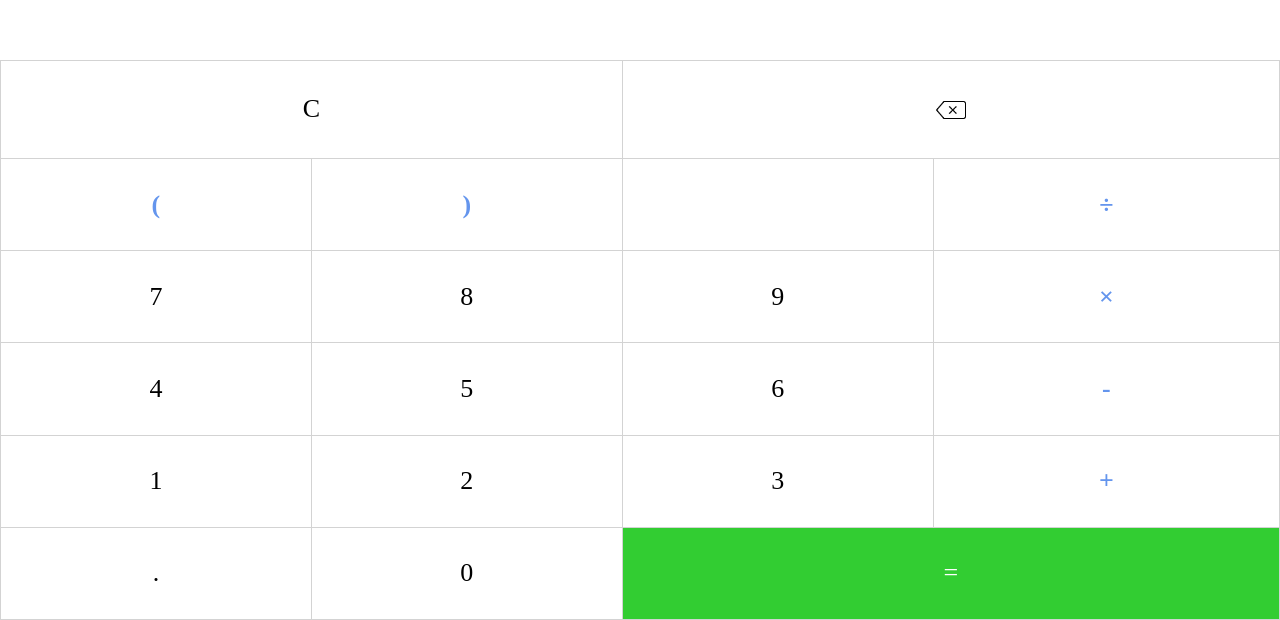
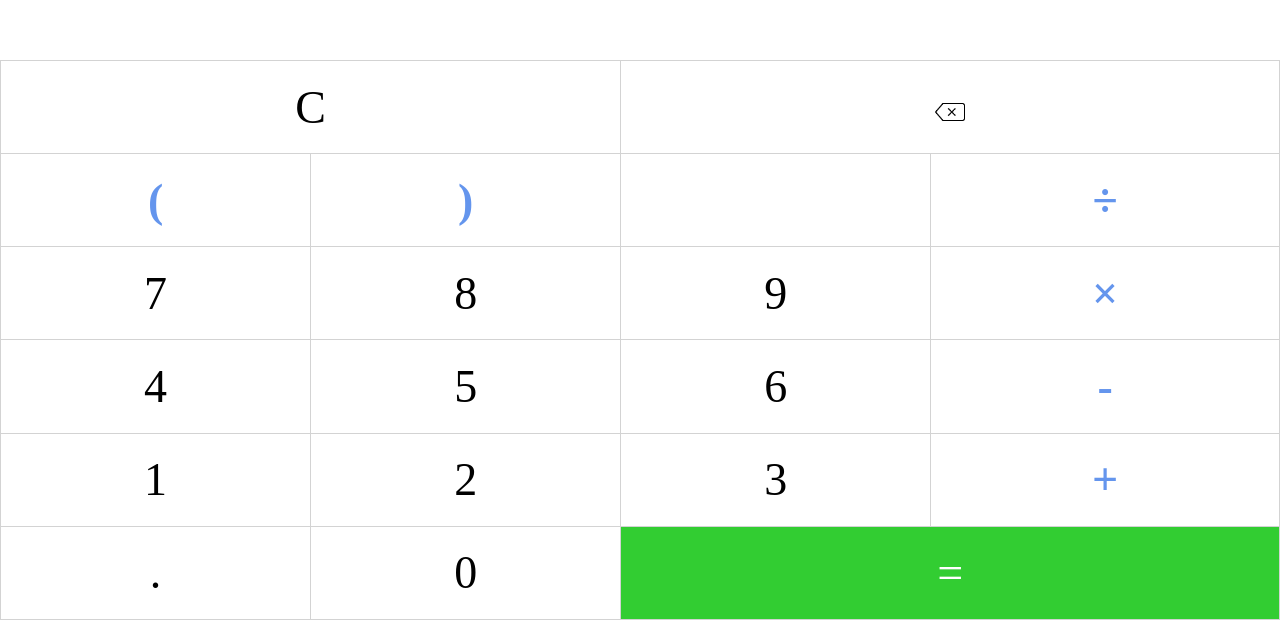
Before and after one commit to FrancoisBasset/CalculatorCordova, a Vue app: page / in a window 1280 px wide. Shown: the part 180-800 px from the top of the page. Built offline with nearby package versions, Linux system fonts and the light colour scheme.

Commit message:
colors and text size

```diff
--- a/src/components/KeyboardZone.vue
+++ b/src/components/KeyboardZone.vue
@@ -51,11 +51,11 @@ table {
 td {
 	text-align: center;
 	border: 1px solid lightgray;
-	font-size: 26px;
+	font-size: 46px;
 }
 
 td:active {
-	background-color: lightblue;
+	background-color: rgb(189, 235, 250);
 }
 </style>
 
```
